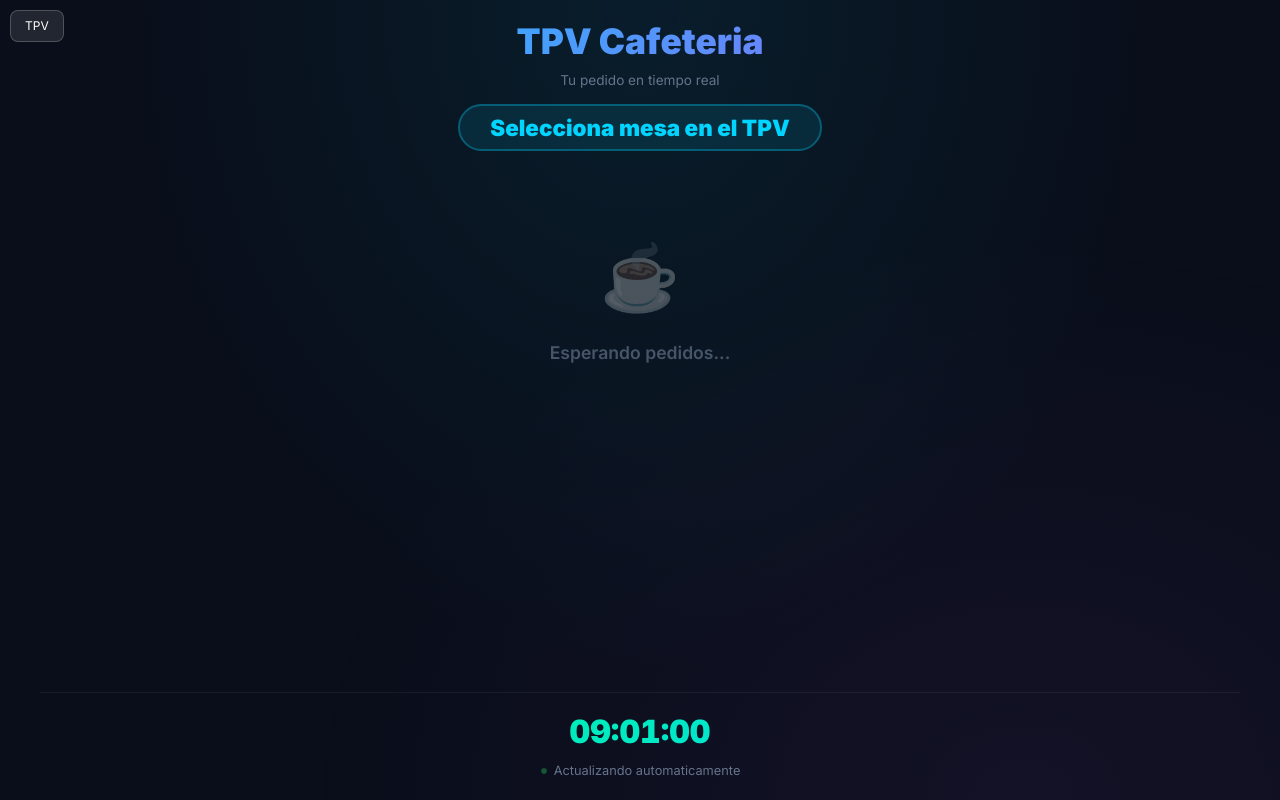
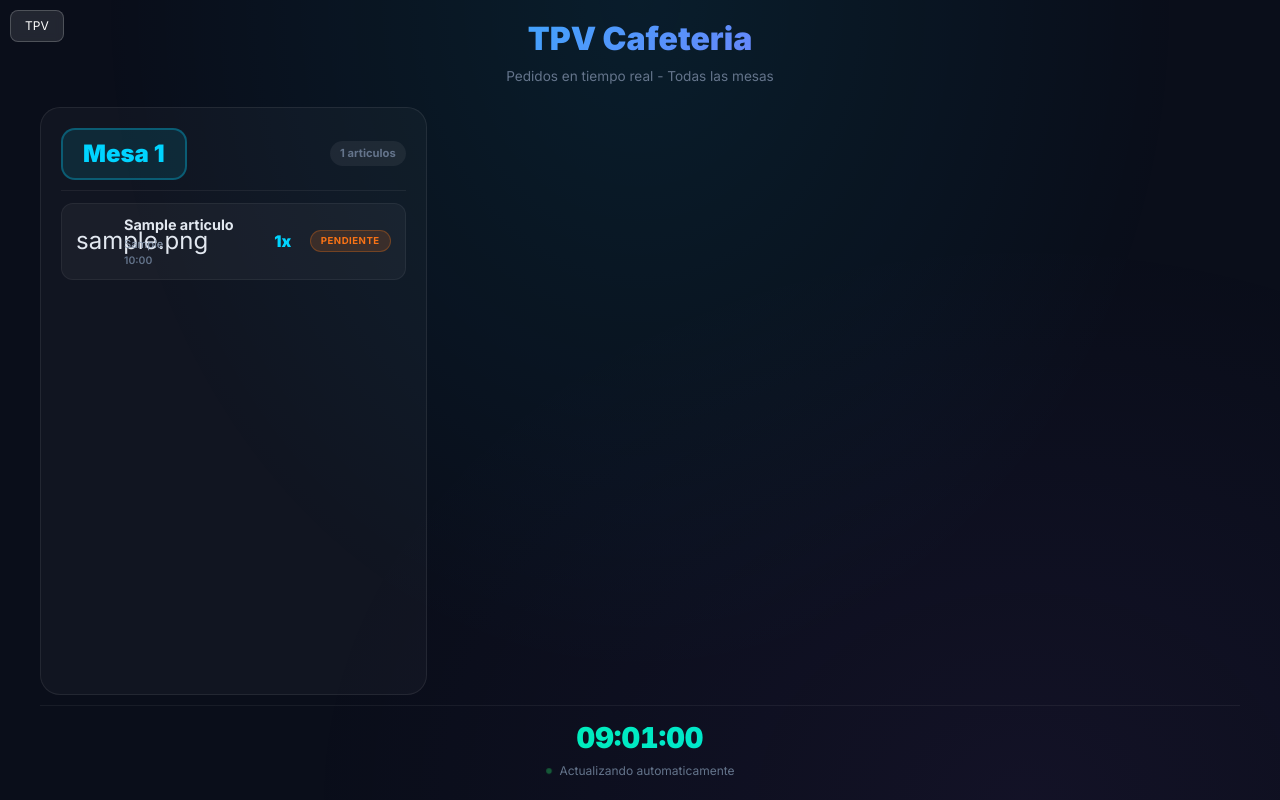
Before and after one commit to msbwindmark-cloud/minuevatpv, a Django app: page /pantalla-cliente/ in a window 1280 px wide. Run offline with Django 5.2, Linux system fonts and the light colour scheme; a user stored in the database is signed in; tables that the repository leaves empty hold one stand-in row (values such as "Sample post"); some libraries are stand-ins or nearby versions.

Commit message:
Fix: arreglar problema de display de clientes mesas

```diff
--- a/cafe_tpv/urls.py
+++ b/cafe_tpv/urls.py
@@ -113,6 +113,8 @@ urlpatterns = [
     path('api/reviews/', views.api_reviews, name='api_reviews'),
     path('api/reviews/crear/', views.api_crear_review, name='api_crear_review'),
     path('api/sheets-sync/', views.api_sheets_sync, name='api_sheets_sync'),
+    path('api/pedidos-pendientes/sync/', views.api_pedidos_pendientes_sync, name='api_pedidos_pendientes_sync'),
+    path('api/pedidos-pendientes/', views.api_pedidos_pendientes_list, name='api_pedidos_pendientes_list'),
     path('accounts/', include('django.contrib.auth.urls')),
 
     # ==========================================================================
--- a/templates/pantalla_cliente.html
+++ b/templates/pantalla_cliente.html
@@ -11,33 +11,35 @@
         body{font-family:'Inter',sans-serif;background:#0a0e1a;color:#e2e8f0;min-height:100vh;overflow:hidden}
         .bg-glow{position:fixed;inset:0;z-index:0;background:radial-gradient(ellipse at 50% 0%,rgba(0,212,255,0.08) 0%,transparent 60%),radial-gradient(ellipse at 80% 100%,rgba(168,85,247,0.06) 0%,transparent 50%)}
         .main{position:relative;z-index:1;height:100vh;display:flex;flex-direction:column;padding:20px 40px}
-        .header{text-align:center;margin-bottom:20px}
-        .header h1{font-size:2.2rem;font-weight:900;background:linear-gradient(135deg,#00d4ff,#a855f7);-webkit-background-clip:text;-webkit-text-fill-color:transparent}
-        .header .sub{color:#64748b;font-size:0.85rem;margin-top:4px}
-        .mesa-label{text-align:center;margin-bottom:15px}
-        .mesa-label span{font-size:1.4rem;font-weight:800;padding:8px 30px;border-radius:50px;background:rgba(0,212,255,0.1);border:2px solid rgba(0,212,255,0.3);color:#00d4ff}
-        .pedidos-area{flex:1;overflow-y:auto;padding:10px 0;scrollbar-width:none}
-        .pedidos-area::-webkit-scrollbar{display:none}
-        .pedido-item{display:flex;align-items:center;gap:15px;padding:14px 20px;margin:8px 0;border-radius:16px;background:rgba(255,255,255,0.04);border:1px solid rgba(255,255,255,0.06);animation:slideIn 0.5s cubic-bezier(0.4,0,0.2,1);transition:all 0.3s}
-        .pedido-item:hover{background:rgba(255,255,255,0.07)}
-        @keyframes slideIn{from{opacity:0;transform:translateX(-30px)}to{opacity:1;transform:translateX(0)}}
-        .pedido-icono{font-size:2rem;width:50px;text-align:center}
+        .header{text-align:center;margin-bottom:10px}
+        .header h1{font-size:2rem;font-weight:900;background:linear-gradient(135deg,#00d4ff,#a855f7);-webkit-background-clip:text;-webkit-text-fill-color:transparent}
+        .header .sub{color:#64748b;font-size:0.85rem;margin-top:2px}
+        .mesas-grid{flex:1;overflow-y:auto;display:grid;grid-template-columns:repeat(auto-fill,minmax(350px,1fr));gap:20px;padding:10px 0;scrollbar-width:none}
+        .mesas-grid::-webkit-scrollbar{display:none}
+        .mesa-block{background:rgba(255,255,255,0.03);border:1px solid rgba(255,255,255,0.08);border-radius:20px;padding:20px;animation:fadeIn 0.5s ease}
+        @keyframes fadeIn{from{opacity:0;transform:translateY(20px)}to{opacity:1;transform:translateY(0)}}
+        .mesa-header{display:flex;align-items:center;justify-content:space-between;margin-bottom:12px;padding-bottom:10px;border-bottom:1px solid rgba(255,255,255,0.06)}
+        .mesa-num{font-size:1.5rem;font-weight:900;padding:6px 20px;border-radius:14px;background:rgba(0,212,255,0.1);border:2px solid rgba(0,212,255,0.3);color:#00d4ff}
+        .mesa-count{font-size:0.7rem;color:#64748b;font-weight:700;background:rgba(255,255,255,0.06);padding:4px 10px;border-radius:20px}
+        .pedido-item{display:flex;align-items:center;gap:12px;padding:10px 14px;margin:6px 0;border-radius:12px;background:rgba(255,255,255,0.04);border:1px solid rgba(255,255,255,0.06);animation:slideIn 0.4s ease}
+        @keyframes slideIn{from{opacity:0;transform:translateX(-20px)}to{opacity:1;transform:translateX(0)}}
+        .pedido-icono{font-size:1.5rem;width:36px;text-align:center}
         .pedido-info{flex:1}
-        .pedido-nombre{font-weight:700;font-size:1rem;color:#e2e8f0}
-        .pedido-notas{font-size:0.75rem;color:#94a3b8;margin-top:2px}
-        .pedido-cantidad{font-weight:900;font-size:1.1rem;color:#00d4ff;min-width:40px;text-align:center}
-        .estado-badge{padding:4px 12px;border-radius:20px;font-size:0.7rem;font-weight:700;text-transform:uppercase;letter-spacing:0.5px}
+        .pedido-nombre{font-weight:700;font-size:0.9rem;color:#e2e8f0}
+        .pedido-notas{font-size:0.7rem;color:#94a3b8;margin-top:1px}
+        .pedido-cantidad{font-weight:900;font-size:1rem;color:#00d4ff;min-width:30px;text-align:center}
+        .estado-badge{padding:3px 10px;border-radius:16px;font-size:0.6rem;font-weight:700;text-transform:uppercase;letter-spacing:0.5px;white-space:nowrap}
         .estado-PENDIENTE{background:rgba(249,115,22,0.15);color:#f97316;border:1px solid rgba(249,115,22,0.3)}
         .estado-PREPARANDO{background:rgba(234,179,8,0.15);color:#eab308;border:1px solid rgba(234,179,8,0.3)}
         .estado-LISTO{background:rgba(34,197,94,0.15);color:#22c55e;border:1px solid rgba(34,197,94,0.3)}
         .estado-ENTREGADO{background:rgba(100,116,139,0.15);color:#94a3b8;border:1px solid rgba(100,116,139,0.3)}
-        .hora-badge{font-size:0.7rem;color:#64748b;font-weight:600}
-        .footer{text-align:center;padding-top:15px;border-top:1px solid rgba(255,255,255,0.06)}
-        .footer .reloj{font-size:2rem;font-weight:900;background:linear-gradient(135deg,#00ff88,#00d4ff);-webkit-background-clip:text;-webkit-text-fill-color:transparent;font-variant-numeric:tabular-nums}
-        .footer .msg{font-size:0.8rem;color:#64748b;margin-top:5px}
+        .hora-badge{font-size:0.65rem;color:#64748b;font-weight:600}
+        .footer{text-align:center;padding-top:10px;border-top:1px solid rgba(255,255,255,0.06)}
+        .footer .reloj{font-size:1.8rem;font-weight:900;background:linear-gradient(135deg,#00ff88,#00d4ff);-webkit-background-clip:text;-webkit-text-fill-color:transparent;font-variant-numeric:tabular-nums}
+        .footer .msg{font-size:0.75rem;color:#64748b;margin-top:3px}
         .pulse-dot{display:inline-block;width:8px;height:8px;border-radius:50%;background:#22c55e;margin-right:6px;animation:pulse 1.5s infinite}
         @keyframes pulse{0%,100%{opacity:1;transform:scale(1)}50%{opacity:0.4;transform:scale(0.7)}}
-        .empty-state{text-align:center;padding:60px 20px;color:#475569}
+        .empty-state{text-align:center;padding:60px 20px;color:#475569;grid-column:1/-1}
         .empty-state .icon{font-size:4rem;margin-bottom:15px;opacity:0.3}
         .empty-state .text{font-size:1.1rem;font-weight:600}
     </style>
@@ -48,12 +50,9 @@
     <div class="main">
         <div class="header">
             <h1>TPV Cafeteria</h1>
-            <div class="sub">Tu pedido en tiempo real</div>
+            <div class="sub">Pedidos en tiempo real - Todas las mesas</div>
         </div>
-        <div class="mesa-label">
-            <span id="mesa-info">Selecciona mesa en el TPV</span>
-        </div>
-        <div class="pedidos-area" id="lista-pedidos">
+        <div class="mesas-grid" id="mesas-grid">
             <div class="empty-state">
                 <div class="icon">&#9749;</div>
                 <div class="text">Esperando pedidos...</div>
@@ -72,34 +71,63 @@
         var n=new Date();
         el.textContent=String(n.getHours()).padStart(2,'0')+':'+String(n.getMinutes()).padStart(2,'0')+':'+String(n.getSeconds()).padStart(2,'0');
     }
-    function getCookie(n){var v=document.cookie.split('; ').find(function(r){return r.startsWith(n+'=')});return v?v.split('=')[1]:null}
-    function getMesaId(){var p=new URLSearchParams(window.location.search);return p.get('mesa_id')||''}
     function actualizarPedidos(){
-        var mesaId=getMesaId();
-        if(!mesaId){return}
-        document.getElementById('mesa-info').textContent='Mesa '+mesaId;
+        var params=new URLSearchParams(window.location.search);
+        var mesaId=params.get('mesa_id')||'';
+        var grid=document.getElementById('mesas-grid');
+        if(mesaId){
             fetch('/api/estado-pedido-cliente/?mesa_id='+mesaId)
                 .then(function(r){return r.json()})
-            .then(function(items){
-                var c=document.getElementById('lista-pedidos');
-                if(!items||items.length===0){
-                    c.innerHTML='<div class="empty-state"><div class="icon">&#9749;</div><div class="text">Esperando pedidos...</div></div>';
+                .then(function(data){
+                    if(!data.items||data.items.length===0){
+                        grid.innerHTML='<div class="empty-state"><div class="icon">&#9749;</div><div class="text">Sin pedidos activos</div></div>';
+                        return;
+                    }
+                    var h='<div class="mesa-block"><div class="mesa-header"><span class="mesa-num">Mesa '+data.mesa_numero+'</span><span class="mesa-count">'+data.items.length+' articulos</span></div>';
+                    for(var i=0;i<data.items.length;i++){h+=renderItem(data.items[i]);}
+                    h+='</div>';
+                    grid.innerHTML=h;
+                });
+            return;
+        }
+        fetch('/api/pedidos-pendientes/')
+            .then(function(r){return r.json()})
+            .then(function(data){
+                if(!data.mesas||data.mesas.length===0){
+                    grid.innerHTML='<div class="empty-state"><div class="icon">&#9749;</div><div class="text">Sin pedidos activos</div></div>';
                     return;
                 }
                 var html='';
-                for(var i=0;i<items.length;i++){
-                    var it=items[i];
+                for(var m=0;m<data.mesas.length;m++){
+                    var mesa=data.mesas[m];
+                    html+='<div class="mesa-block">';
+                    html+='<div class="mesa-header"><span class="mesa-num">Mesa '+mesa.numero+'</span><span class="mesa-count">'+mesa.items.length+' articulos</span></div>';
+                    for(var i=0;i<mesa.items.length;i++){
+                        var it=mesa.items[i];
                         html+='<div class="pedido-item">';
                         html+='<div class="pedido-icono">'+it.icono+'</div>';
                         html+='<div class="pedido-info"><div class="pedido-nombre">'+it.articulo+'</div>';
                         if(it.notas)html+='<div class="pedido-notas">'+it.notas+'</div>';
                         html+='<div class="hora-badge">'+it.hora+'</div></div>';
-                    html+='<div class="pedido-cantidad">'+it.unidades+'x</div>';
-                    html+='<div class="estado-badge estado-'+it.estado+'">'+it.estado+'</div>';
+                        html+='<div class="pedido-cantidad">'+it.cantidad+'x</div>';
+                        html+='<div class="estado-badge estado-PENDIENTE">PENDIENTE</div>';
                         html+='</div>';
                     }
-                c.innerHTML=html;
+                    html+='</div>';
+                }
+                grid.innerHTML=html;
             });
+    }
+    function renderItem(it){
+        var h='<div class="pedido-item">';
+        h+='<div class="pedido-icono">'+it.icono+'</div>';
+        h+='<div class="pedido-info"><div class="pedido-nombre">'+it.articulo+'</div>';
+        if(it.notas)h+='<div class="pedido-notas">'+it.notas+'</div>';
+        h+='<div class="hora-badge">'+it.hora+'</div></div>';
+        h+='<div class="pedido-cantidad">'+it.unidades+'x</div>';
+        h+='<div class="estado-badge estado-'+it.estado+'">'+it.estado+'</div>';
+        h+='</div>';
+        return h;
     }
     actualizarReloj();
     setInterval(actualizarReloj,1000);
--- a/tpv/views.py
+++ b/tpv/views.py
@@ -18,7 +18,8 @@ from .models import (
     CuponDescuento, PerfilEmpleado, MetaDiaria, Cliente,
     ColaNumero, PedidoMovil, LineaPedidoMovil, PlanoRestaurante, MesaPosicion,
     MensajeChat, PedidoProveedor, FirmaDigital, PasoReceta, NotificacionPush,
-    DescuentoInteligente, ReviewRestaurante, RatingProducto, Combo, ComboItem
+    DescuentoInteligente, ReviewRestaurante, RatingProducto, Combo, ComboItem,
+    PedidoPendiente,
 )
 from .signals import get_ip
 
@@ -89,6 +90,10 @@ def api_registrar_cobro(request):
                 pass
 
         venta = OperacionVenta.objects.create(empleado_caja=request.user, forma_pago=forma_pago, mesa=mesa_obj)
+
+        if mesa_obj:
+            PedidoPendiente.objects.filter(mesa=mesa_obj).delete()
+
         acumulado_base = Decimal('0.00')
         acumulado_iva = Decimal('0.00')
         acumulado_total = Decimal('0.00')
@@ -112,6 +117,15 @@ def api_registrar_cobro(request):
                 unidades=cantidad,
                 precio_aplicado_con_iva=articulo.precio_con_iva
             )
+
+            notas_item = item.get('notas', '')
+            for _ in range(cantidad):
+                PedidoCocina.objects.create(
+                    venta=venta,
+                    articulo=articulo,
+                    unidades=1,
+                    notas=notas_item,
+                )
 
             for receta in articulo.receta.all():
                 insumo = receta.insumo
@@ -927,17 +941,45 @@ def vista_pantalla_cliente(request):
 @login_required
 def api_estado_pedido_cliente(request):
     mesa_id = request.GET.get('mesa_id')
-    if not mesa_id:
-        return JsonResponse([], safe=False)
     from datetime import timedelta
     hace_2h = timezone.now() - timedelta(hours=2)
+
+    if mesa_id:
+        mesa_numero = ''
+        try:
+            mesa = Mesa.objects.get(id=mesa_id)
+            mesa_numero = mesa.numero
+        except Mesa.DoesNotExist:
+            mesa_numero = mesa_id
+        pedidos = PedidoCocina.objects.filter(
+            venta__mesa_id=mesa_id,
+            fecha_creacion__gte=hace_2h
+        ).select_related('articulo').order_by('-fecha_creacion')[:20]
+        items = []
+        for p in pedidos:
+            items.append({
+                'articulo': p.articulo.nombre,
+                'icono': p.articulo.categoria.icono if p.articulo.categoria else '☕',
+                'unidades': p.unidades,
+                'estado': p.estado,
+                'notas': p.notas,
+                'hora': p.fecha_creacion.strftime('%H:%M'),
+            })
+        return JsonResponse({'items': items, 'mesa_numero': mesa_numero}, safe=False)
+
+    mesas_con_pedidos = {}
     pedidos = PedidoCocina.objects.filter(
-        venta__mesa_id=mesa_id,
         fecha_creacion__gte=hace_2h
-    ).select_related('articulo').order_by('-fecha_creacion')[:20]
-    items = []
+    ).exclude(
+        estado='ENTREGADO'
+    ).select_related('articulo', 'venta__mesa').order_by('venta__mesa__numero', '-fecha_creacion')
+
     for p in pedidos:
-        items.append({
+        mesa_key = p.venta.mesa_id if p.venta.mesa else 0
+        mesa_num = p.venta.mesa.numero if p.venta.mesa else 'Llevar'
+        if mesa_key not in mesas_con_pedidos:
+            mesas_con_pedidos[mesa_key] = {'numero': mesa_num, 'items': []}
+        mesas_con_pedidos[mesa_key]['items'].append({
             'articulo': p.articulo.nombre,
             'icono': p.articulo.categoria.icono if p.articulo.categoria else '☕',
             'unidades': p.unidades,
@@ -945,7 +987,11 @@ def api_estado_pedido_cliente(request):
             'notas': p.notas,
             'hora': p.fecha_creacion.strftime('%H:%M'),
         })
-    return JsonResponse(items, safe=False)
+
+    mesas = []
+    for key, data in sorted(mesas_con_pedidos.items(), key=lambda x: str(x[1]['numero'])):
+        mesas.append({'id': key, 'numero': data['numero'], 'items': data['items']})
+    return JsonResponse({'todas': True, 'mesas': mesas}, safe=False)
 
 
 def pdf_ticket_con_qr(request, venta_id):
@@ -3289,6 +3335,66 @@ def admin_gerencia_dashboard(request):
         'app_list': admin.site.get_app_list(request),
     }
     return render(request, 'admin/gerencia_dashboard.html', context)
+
+
+# =============================================================================
+# PEDIDOS PENDIENTES - Sync en tiempo real con Display
+# =============================================================================
+
+@login_required
+def api_pedidos_pendientes_sync(request):
+    """Recibe el pedido completo de una mesa y lo guarda como pendiente (reemplaza todo)"""
+    if request.method != 'POST':
+        return JsonResponse({'error': 'POST'}, status=405)
+    try:
+        datos = json.loads(request.body)
+        mesa_id = datos.get('mesa_id')
+        items = datos.get('items', [])
+        if not mesa_id:
+            return JsonResponse({'error': 'mesa_id requerido'}, status=400)
+
+        mesa = Mesa.objects.get(id=mesa_id)
+        PedidoPendiente.objects.filter(mesa=mesa).delete()
+
+        for item in items:
+            articulo = Articulo.objects.get(id=item['id'])
+            PedidoPendiente.objects.create(
+                mesa=mesa,
+                articulo=articulo,
+                cantidad=item.get('cantidad', 1),
+                notas=item.get('notas', ''),
+                empleado=request.user,
+            )
+        return JsonResponse({'status': 'success', 'total': len(items)})
+    except Exception as e:
+        return JsonResponse({'error': str(e)}, status=500)
+
+
+@login_required
+def api_pedidos_pendientes_list(request):
+    """Devuelve todos los pedidos pendientes agrupados por mesa"""
+    pedidos = PedidoPendiente.objects.select_related(
+        'mesa', 'articulo', 'articulo__categoria'
+    ).order_by('mesa__numero', '-fecha')
+
+    mesas_dict = {}
+    for p in pedidos:
+        mid = p.mesa_id
+        if mid not in mesas_dict:
+            mesas_dict[mid] = {'numero': p.mesa.numero, 'items': []}
+        mesas_dict[mid]['items'].append({
+            'articulo': p.articulo.nombre,
+            'icono': p.articulo.categoria.icono if p.articulo.categoria else '☕',
+            'cantidad': p.cantidad,
+            'notas': p.notas,
+            'hora': p.fecha.strftime('%H:%M'),
+        })
+
+    mesas = []
+    for key in sorted(mesas_dict.keys()):
+        data = mesas_dict[key]
+        mesas.append({'id': key, 'numero': data['numero'], 'items': data['items']})
+    return JsonResponse({'mesas': mesas}, safe=False)
 
 
 # =============================================================================
```
Also changed, not shown: templates/pos_tactil.html (+31 -3 lines), tpv/models.py (+15 -0 lines), tpv/migrations/0014_pedidopendiente.py (added). Lines whose indentation alone changed are shown as unchanged.
